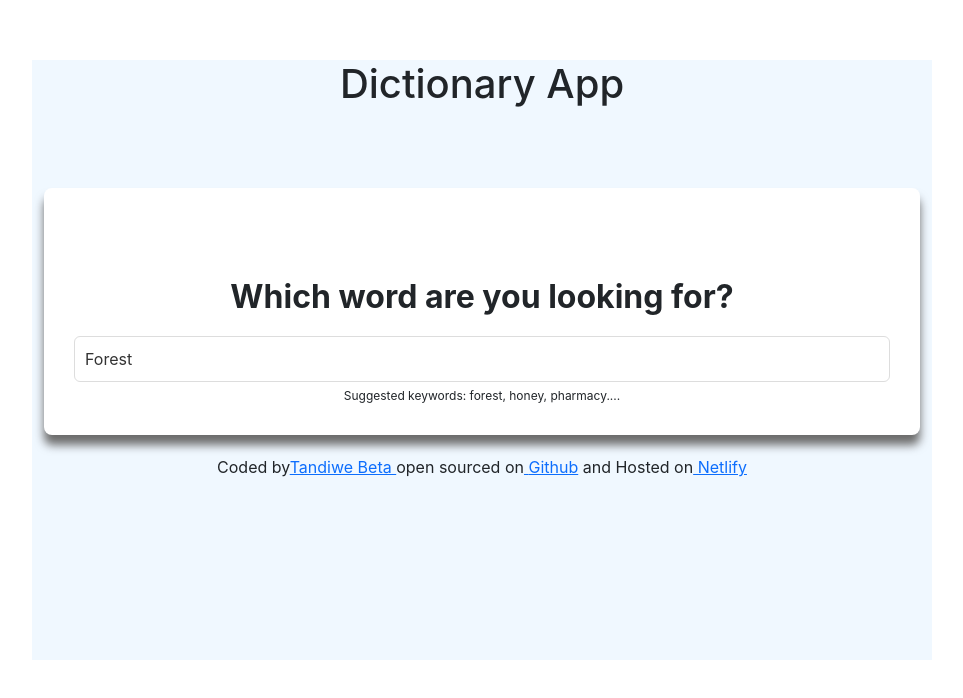
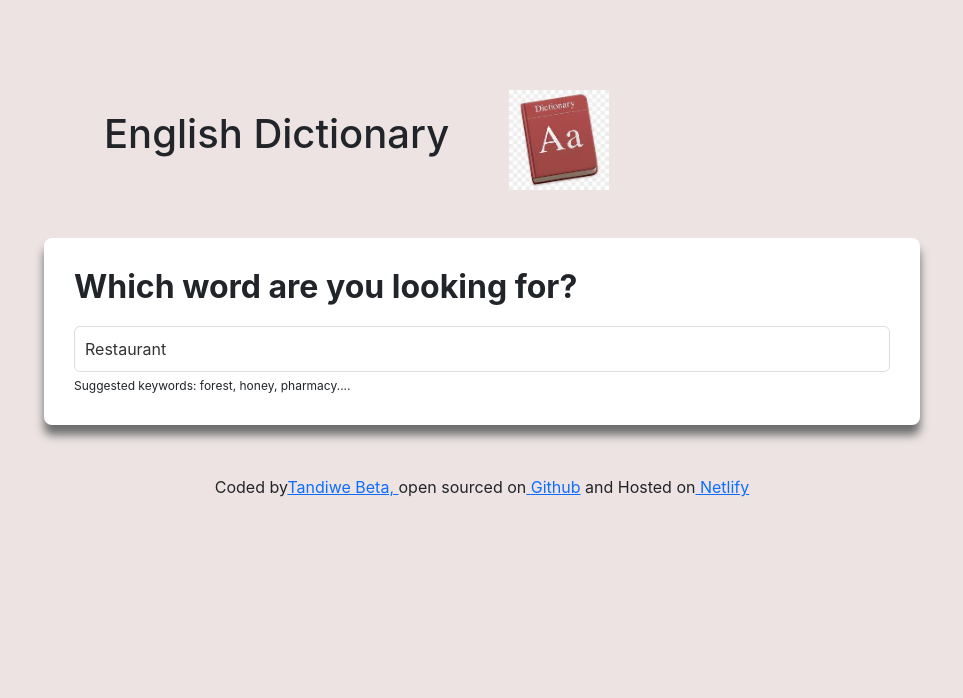
Before and after one commit to TandiweBeta/Dictionary-portifolio, a React (Create React App) app in the folder my/: page / in a window 1280 px wide. Shown: the top 698 px of the page, without its empty margins (158-1121 px from the left). Built offline with nearby package versions, Linux system fonts and the light colour scheme; no server answers.

Commit message:
adjusted the project's css

```diff
--- a/my/src/App.css
+++ b/my/src/App.css
@@ -0,0 +1,21 @@
+
+body{
+  background-color: rgb(237, 227, 227);
+}
+
+
+footer{
+  text-align: center;
+  margin-bottom: 60px;
+  padding: 30px;
+  font-size: 12;
+}
+.heading{
+  display: flex;
+  margin-top: 50px;
+}
+.heading img{
+  width: 100px;
+  height:100px;
+  margin-top: 40px;
+}
--- a/my/src/App.js
+++ b/my/src/App.js
@@ -1,20 +1,24 @@
 
 import './App.css';
 import Dictionary from "./Dictionary.js";
+import img1 from "./images/dictionary.jpg"
 
 function App() {
   return (
     <div className="App">
       <div className="container">
         <header className="App-header">
-          <h1 className="text-center">Dictionary App</h1>
+          <div  className="heading">
+            <h1> English Dictionary</h1>
+            <img src={img1} alt="" />
+          </div>
         </header>
         <main>
-          <Dictionary defaultKeyword="Forest"/>
+          <Dictionary defaultKeyword="Restaurant" />
         </main>
         <footer className="text-center">
           Coded by
-          <a href="https://github.com/TandiweBeta">Tandiwe Beta </a>
+          <a href="https://github.com/TandiweBeta">Tandiwe Beta, </a>
           open sourced on
           <a href="https://github.com/TandiweBeta/Dictionary-portifolio">
             {" "}
--- a/my/src/Dictionary.css
+++ b/my/src/Dictionary.css
@@ -1,15 +1,11 @@
-.Dictionary{
-  text-align: center;
-}
+
 .container{
   max-width: 900px;
-  background-color: aliceblue;
   height: 600px;
 }
-header{
-  margin-bottom: 80px;
-}
-h1{
+
+
+ header h1{
   margin: 60px;
  }
  .Dictionary h1{
--- a/my/src/Dictionary.js
+++ b/my/src/Dictionary.js
@@ -6,7 +6,7 @@ import "./Dictionary.css";
 
 
 export default function Dictionary(props){
-  let [keyword, setKeyword] = useState("props.defaultKeyword");
+  let [keyword, setKeyword] = useState(props.defaultKeyword);
   let [results, setResults] = useState(null);
   let [loaded, setLoaded] = useState(false);
   let [photos, setPhotos] = useState(null);
@@ -65,6 +65,6 @@ export default function Dictionary(props){
   );
   } else{
     load();
-    return "loading";
+    return "loading..";
   }
 }
--- a/my/src/Phonetic.css
+++ b/my/src/Phonetic.css
@@ -13,8 +13,8 @@
   transition: all 150ms ease-in-out;
 
 }
-.Phonetic a hover{
-  background:blue;
+.Phonetic a:hover{
+  background:rgb(151, 151, 255);
   color:white;
 }
 .Phonetic.text{
```
Also changed, not shown: my/src/images/dictionary.jpg (added).
